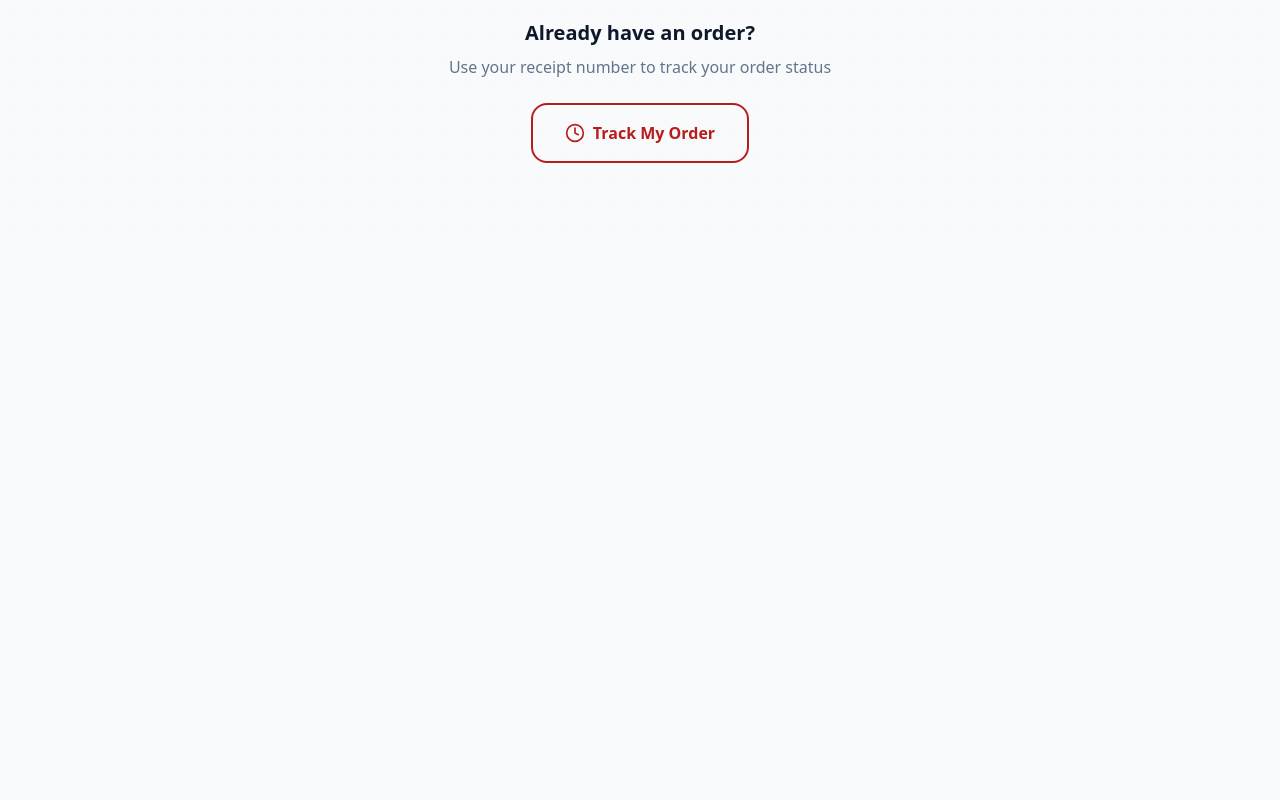
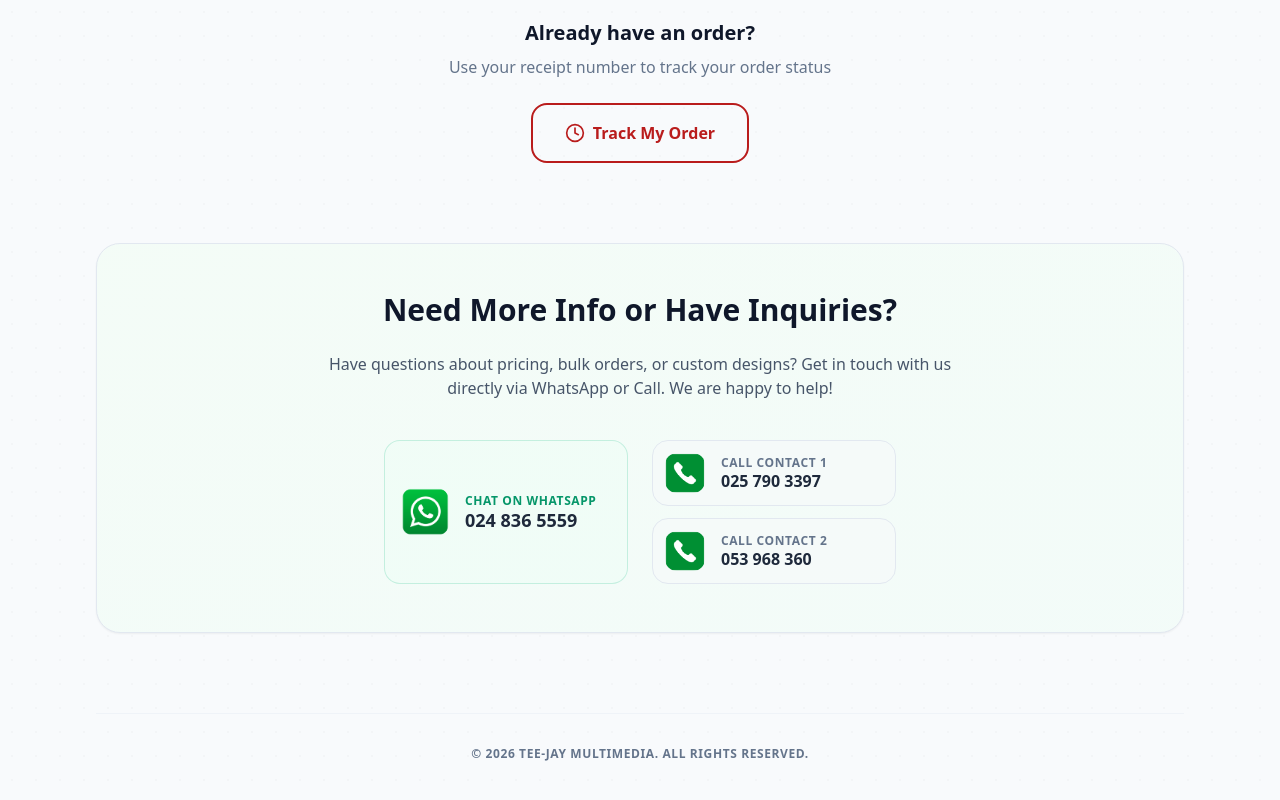
Before and after one commit to eckintosh-4ai360/TEE-JAY-T-SHIRT, a Next.js app: page / in a window 1280 px wide. Shown: the part 1536-2336 px from the top of the page. Before the commit the page ends 1787 px from the top, so only its background shows below. Built offline with nearby package versions, Linux system fonts and the light colour scheme; no server answers.

Commit message:
added footer

```diff
--- a/src/app/(public)/page.tsx
+++ b/src/app/(public)/page.tsx
@@ -145,8 +145,87 @@ export default function LandingPage() {
           className="inline-flex items-center gap-2 rounded-2xl border-2 border-brand-600 px-8 py-4 text-base font-bold text-brand-600 hover:bg-brand-600 hover:text-white transition-all dark:text-brand-400 dark:hover:bg-brand-600 dark:hover:text-white">
           <Clock className="h-5 w-5" /> Track My Order
         </Link>
+      </section>
 
+      {/* ── Inquiries & Contact ─────────────────────────────────────────────────── */}
+      <section className="relative overflow-hidden rounded-3xl border border-slate-200 bg-white dark:border-white/10 dark:bg-white/5 p-8 sm:p-12 shadow-sm">
+        <div className="absolute inset-0 bg-gradient-to-br from-green-500/5 to-emerald-500/5 pointer-events-none" />
+        <div className="relative text-center max-w-2xl mx-auto space-y-6">
+          <h2 className="text-2xl font-black text-slate-900 dark:text-white sm:text-3xl">Need More Info or Have Inquiries?</h2>
+          <p className="text-slate-600 dark:text-slate-400">
+            Have questions about pricing, bulk orders, or custom designs? Get in touch with us directly via WhatsApp or Call. We are happy to help!
+          </p>
+
+          <div className="grid grid-cols-1 sm:grid-cols-2 gap-6 pt-4 max-w-lg mx-auto">
+            {/* WhatsApp */}
+            <a
+              href="https://wa.me/233248365559"
+              target="_blank"
+              rel="noopener noreferrer"
+              className="flex items-center gap-4 p-4 rounded-2xl border border-emerald-500/20 bg-emerald-50/30 hover:bg-emerald-50 dark:bg-emerald-950/10 dark:hover:bg-emerald-950/20 transition-all hover:scale-[1.02] duration-200 group text-left"
+            >
+              <div className="relative h-12 w-12 shrink-0 overflow-hidden rounded-xl">
+                <Image
+                  src="/whatsapp.png"
+                  alt="WhatsApp Contact"
+                  fill
+                  className="object-cover group-hover:scale-105 transition-transform duration-300"
+                />
+              </div>
+              <div>
+                <p className="text-xs font-semibold text-emerald-600 dark:text-emerald-400 uppercase tracking-wider">Chat on WhatsApp</p>
+                <p className="text-lg font-black text-slate-800 dark:text-slate-200 leading-tight">024 836 5559</p>
+              </div>
+            </a>
+
+            {/* Phone Calls */}
+            <div className="flex flex-col gap-3">
+              <a
+                href="tel:0257903397"
+                className="flex items-center gap-4 p-3 rounded-2xl border border-slate-200 dark:border-white/10 bg-slate-50/50 hover:bg-slate-100 dark:bg-zinc-900/30 dark:hover:bg-zinc-900/60 transition-all hover:scale-[1.02] duration-200 group text-left"
+              >
+                <div className="relative h-10 w-10 shrink-0 overflow-hidden rounded-xl">
+                  <Image
+                    src="/call.png"
+                    alt="Call Contact"
+                    fill
+                    className="object-cover group-hover:scale-105 transition-transform duration-300"
+                  />
+                </div>
+                <div>
+                  <p className="text-xs font-semibold text-slate-500 dark:text-slate-400 uppercase tracking-wider">Call Contact 1</p>
+                  <p className="text-base font-black text-slate-800 dark:text-slate-200 leading-tight">025 790 3397</p>
+                </div>
+              </a>
+
+              <a
+                href="tel:053968360"
+                className="flex items-center gap-4 p-3 rounded-2xl border border-slate-200 dark:border-white/10 bg-slate-50/50 hover:bg-slate-100 dark:bg-zinc-900/30 dark:hover:bg-zinc-900/60 transition-all hover:scale-[1.02] duration-200 group text-left"
+              >
+                <div className="relative h-10 w-10 shrink-0 overflow-hidden rounded-xl">
+                  <Image
+                    src="/call.png"
+                    alt="Call Contact"
+                    fill
+                    className="object-cover group-hover:scale-105 transition-transform duration-300"
+                  />
+                </div>
+                <div>
+                  <p className="text-xs font-semibold text-slate-500 dark:text-slate-400 uppercase tracking-wider">Call Contact 2</p>
+                  <p className="text-base font-black text-slate-800 dark:text-slate-200 leading-tight">053 968 360</p>
+                </div>
+              </a>
+            </div>
+          </div>
+        </div>
       </section>
+
+      {/* ── Footer ───────────────────────────────────────────────────────────── */}
+      <footer className="pt-8 border-t border-slate-200/40 dark:border-zinc-800/40 text-center">
+        <p className="text-xs font-semibold text-slate-500 dark:text-zinc-500 uppercase tracking-wider">
+          &copy; 2026 Tee-Jay Multimedia. All rights reserved.
+        </p>
+      </footer>
     </div>
   )
 }
```
